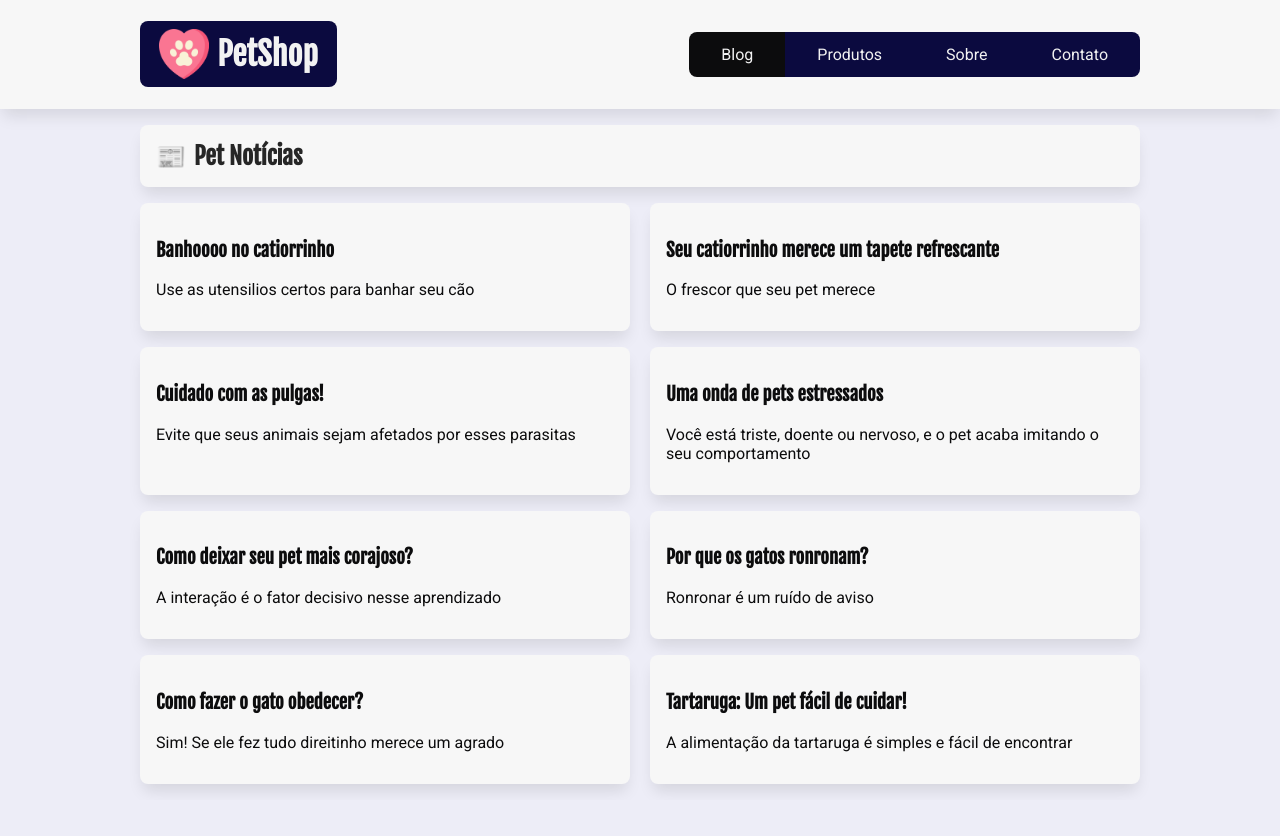
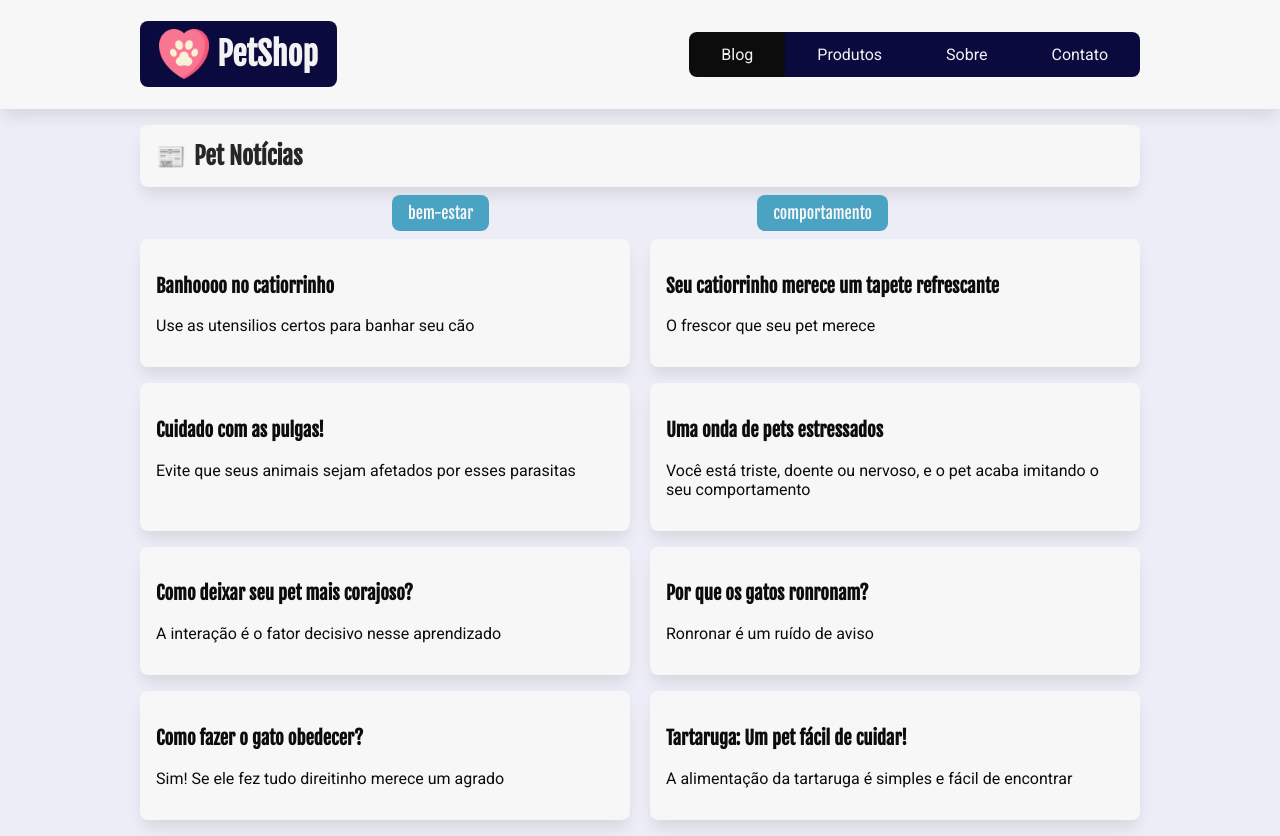
Before and after one commit to thiagoribeiro2003/petshop-react, a React (Create React App) app: page / in a window 1280 px wide. Before the commit the page ends 800 px from the top, so only its background shows below. Built offline with nearby package versions, Linux system fonts and the light colour scheme; data requests are answered from the project's data file.

Commit message:
ListaCategorias

```diff
--- /dev/null
+++ b/src/components/ListaCategorias/ListaCategorias.jsx
@@ -0,0 +1,42 @@
+import { useState, useEffect } from "react";
+import { Link } from "react-router-dom";
+import serverApi from "../../api/server-api";
+import estilos from "./ListaCategorias.module.css";
+
+const ListaCategorias = () => {
+  /* Atribuição do useSate para manipular os dados do componente
+    1ª parâmetro: */
+  const [categorias, setCategorias] = useState([]);
+
+  useEffect(() => {
+    async function getCategorias() {
+      try {
+        // await =  Aguardue o termino do fetch (processamento) e depois atribui
+        const resposta = await fetch(`${serverApi}/categorias`);
+        const dados = await resposta.json();
+
+        /* Precisamos passar os dados capturador da API
+        para o state do componente via Setter (obrigatório) */
+        setCategorias(dados);
+      } catch (error) {
+        console.log("Deu ruim! " + error.message);
+      }
+    }
+    getCategorias();
+  }, []);
+  //   console.log(categorias);
+
+  return (
+    <div className={estilos.lista_categorias}>
+      <ul>
+        {categorias.map(({ id, nome }) => (
+          <li key={id}>
+            <Link to={`/categorias/${nome}`}>{nome}</Link>
+          </li>
+        ))}
+      </ul>
+    </div>
+  );
+};
+
+export default ListaCategorias;
--- /dev/null
+++ b/src/components/ListaCategorias/ListaCategorias.module.css
@@ -0,0 +1,29 @@
+.lista_categorias {
+    margin-top: -0.5rem;
+}
+.lista_categorias ul {
+    list-style: none;
+    margin: 0;
+    padding: 0;
+    display: flex;
+    justify-content: space-evenly;
+}
+
+.lista_categorias li {
+    padding: 0.5rem 1rem;
+    margin-bottom: 0.5rem;
+}
+
+.lista_categorias a {
+    text-decoration: none;
+    background-color: #4ba3c3;
+    color: #f7f7f7;
+    font-family: "Fjalla One", sans-serif;
+    padding: inherit;
+    border-radius: var(--borda-arredondada);
+}
+
+.lista_categorias a:hover,
+.lista_categorias a:focus {
+    background-color: #2f88a8;
+}
--- a/src/pages/Home/Home.jsx
+++ b/src/pages/Home/Home.jsx
@@ -1,10 +1,11 @@
 import estilos from "./Home.module.css";
 import ListaPosts from "../../components/ListaPosts/ListaPosts";
+import ListaCategorias from "../../components/ListaCategorias/ListaCategorias";
 const Home = () => {
   return (
     <section>
       <h2 className={estilos.titulo_secao}>Pet Notícias</h2>
-
+      <ListaCategorias />
       <ListaPosts />
     </section>
   );
```
